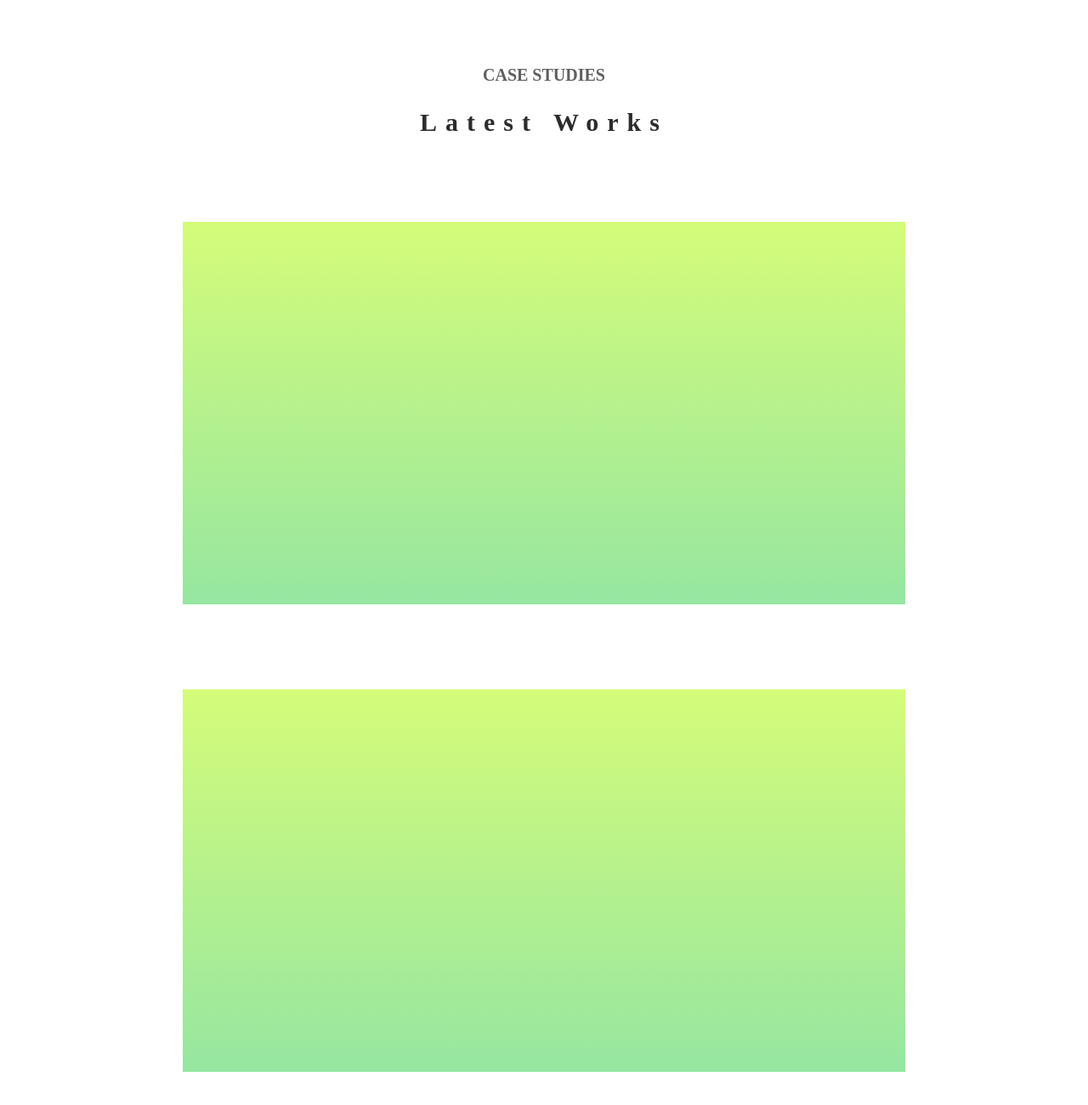
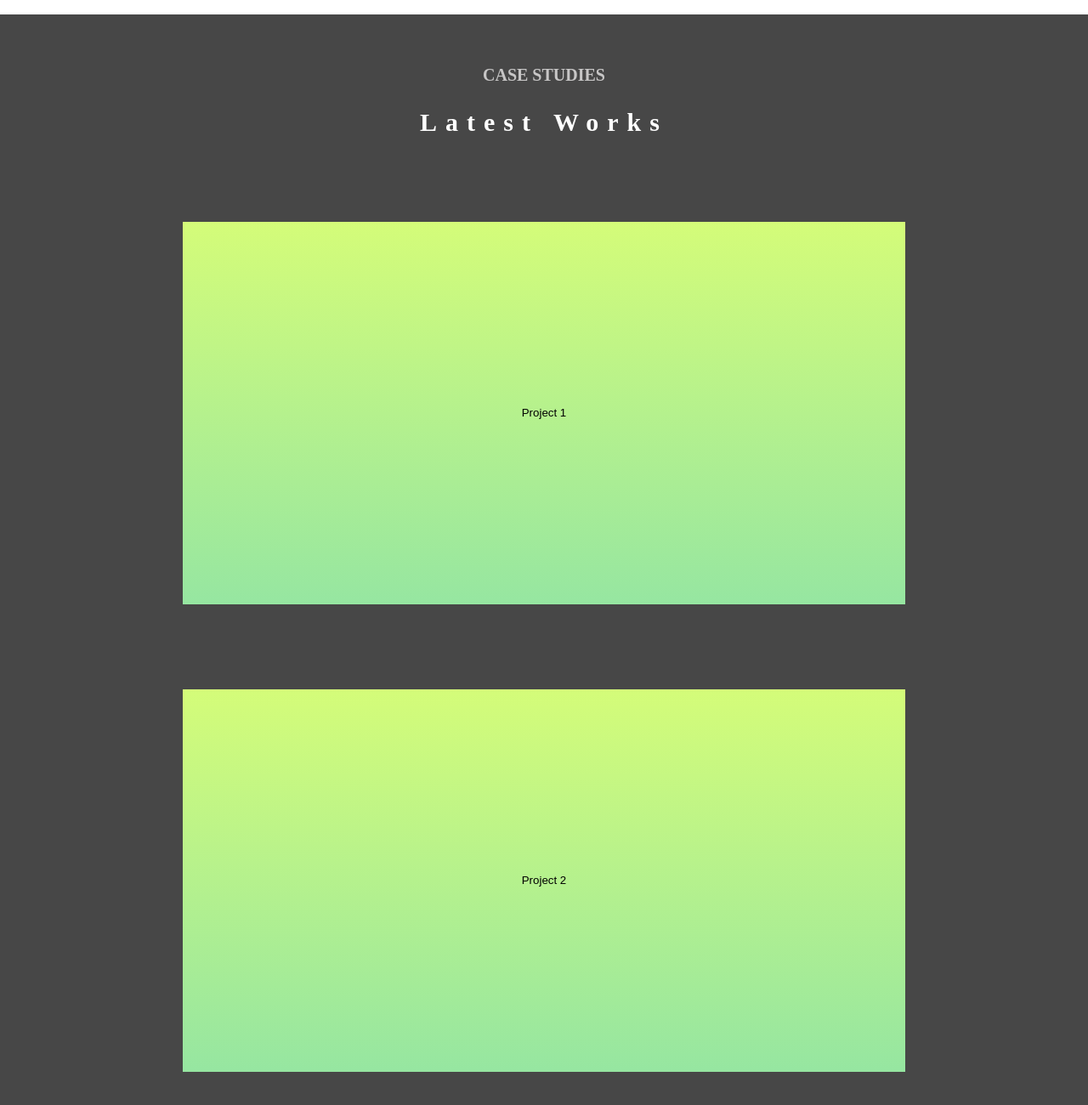
Before and after one commit to Deoo0/Project-Genesis, a plain HTML site: page index.html in a window 1280 px wide. Shown: the part 680-1980 px from the top of the page at 85% size. Drawn offline with Linux system fonts and the light colour scheme.

Commit message:
Added noopener on index file
I added a rel no opener in line 28 to remove error

```diff
--- a/CSS/style.css
+++ b/CSS/style.css
@@ -264,22 +264,23 @@ main {
 }
 section {
   width: 100%;
-  height: 800px;
+  height: 8100%;
   display: block;
   position: relative;
+  background: rgb(71, 71, 71) ;
 }
 .case-subtitle {
   text-align: center;
   font-family: "Times New Roman", Times, serif;
 }
 .case-subtitle h4 {
-  color: rgb(95, 95, 95);
+  color: rgb(199, 198, 198);
   font-weight: 700;
   font-size: 20px;
   padding-top: 60px;
 }
 .case-subtitle h2 {
-  color: rgb(44, 44, 44);
+  color: rgb(255, 255, 255);
   font-size: 30px;
   letter-spacing: 10px;
 }
@@ -304,3 +305,12 @@ section {
   margin-right: 250px;
   background: linear-gradient(to bottom, #D4FC79, #96E6A1)
 }
+.project-1{
+  display: grid;
+  place-content: center;
+  width: 100%;
+  height: 100%;
+  background: transparent;
+  cursor: pointer;
+  border: transparent;
+}
--- a/index.html
+++ b/index.html
@@ -25,6 +25,7 @@
               <i class="fa-brands fa-facebook"></i>
             </div>
             <a
+              rel="noopener noreferrer"
               href="https://web.facebook.com/profile.php?id=100009356291449"
               target="_blank"
               >Facebook</a
@@ -77,9 +78,14 @@
             <h2>Latest Works</h2>
           </div>
           <div class="project1">
+            <button class="project-1">Project 1</button>
           </div>
-          <div class="project1"></div>
-          <div class="project1"></div>
+          <div class="project1">
+            <button class="project-1">Project 2</button>
+          </div>
+          <div class="project1">
+            <button class="project-1">Project 3</button>
+          </div>
         </section>
       </main>
     </div>
```
